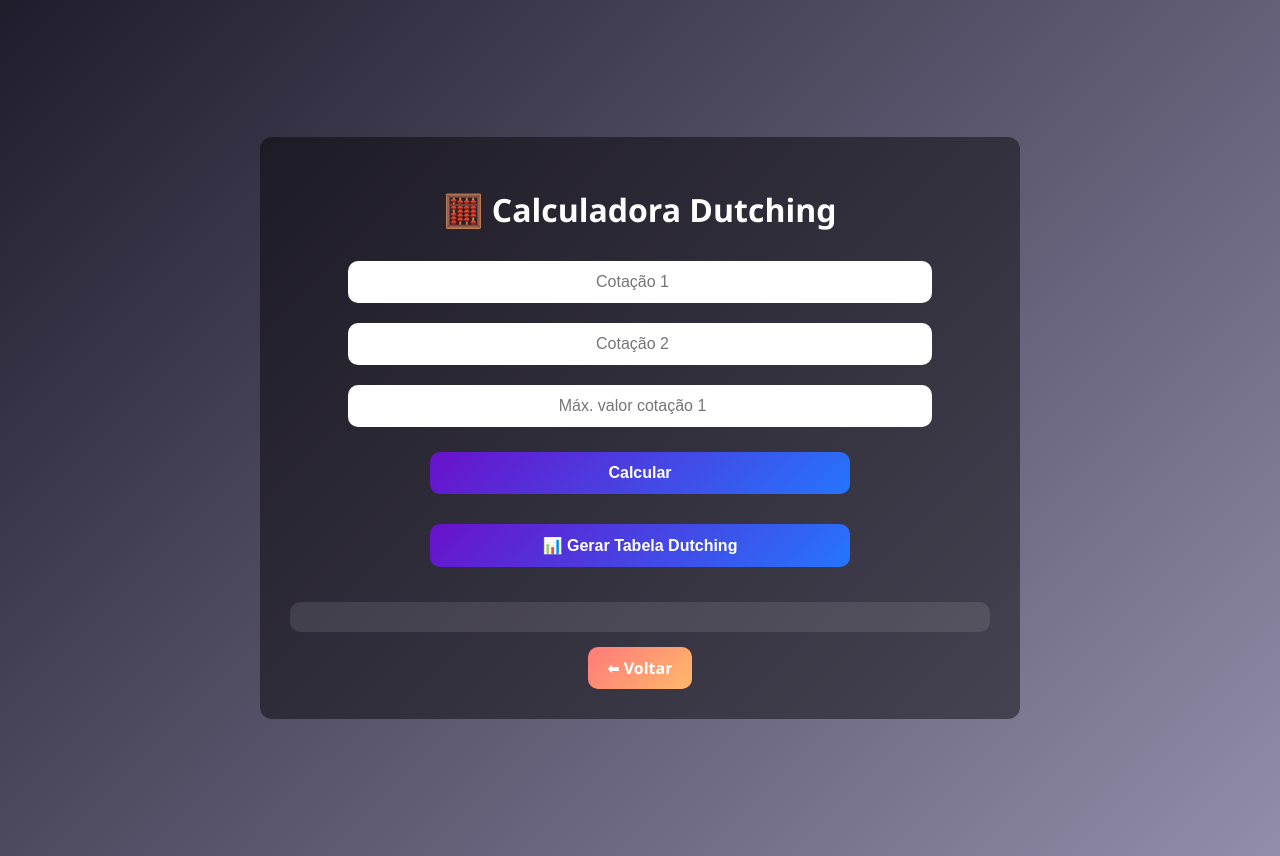
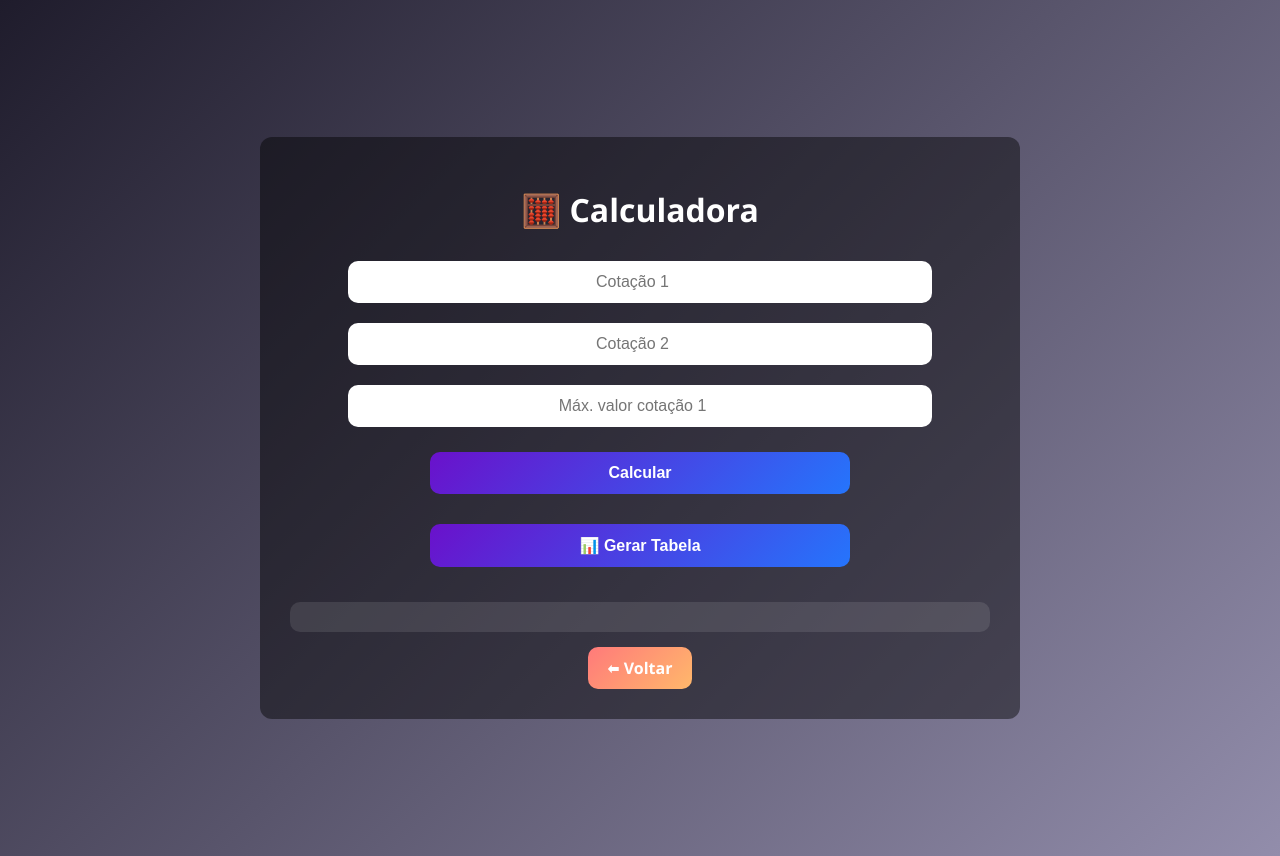
Before and after one commit to Wesllley-Silva/CalculadoraDutching, a plain HTML site: page index.html in a window 1280 px wide. Drawn offline with Linux system fonts and the light colour scheme.

Commit message:
Update index.html

```diff
--- a/index.html
+++ b/index.html
@@ -3,7 +3,7 @@
 <head>
   <meta charset="UTF-8">
   <meta name="viewport" content="width=device-width, initial-scale=1.0">
-  <title>Calculadora Dutching</title>
+  <title>Calculadora</title>
   <style>
     body {
       font-family: 'Segoe UI', Tahoma, Geneva, Verdana, sans-serif;
@@ -116,14 +116,14 @@
 </head>
 <body>
   <div class="container">
-    <h1>🧮 Calculadora Dutching</h1>
+    <h1>🧮 Calculadora</h1>
 
     <input type="number" step="0.01" id="odd1" placeholder="Cotação 1">
     <input type="number" step="0.01" id="odd2" placeholder="Cotação 2">
     <input type="number" step="0.01" id="max1" placeholder="Máx. valor cotação 1">
     <br>
     <button id="calcular">Calcular</button>
-    <button id="gerarTabela">📊 Gerar Tabela Dutching</button>
+    <button id="gerarTabela">📊 Gerar Tabela </button>
 
     <div id="resultado"></div>
     <div id="tabela"></div>
```
